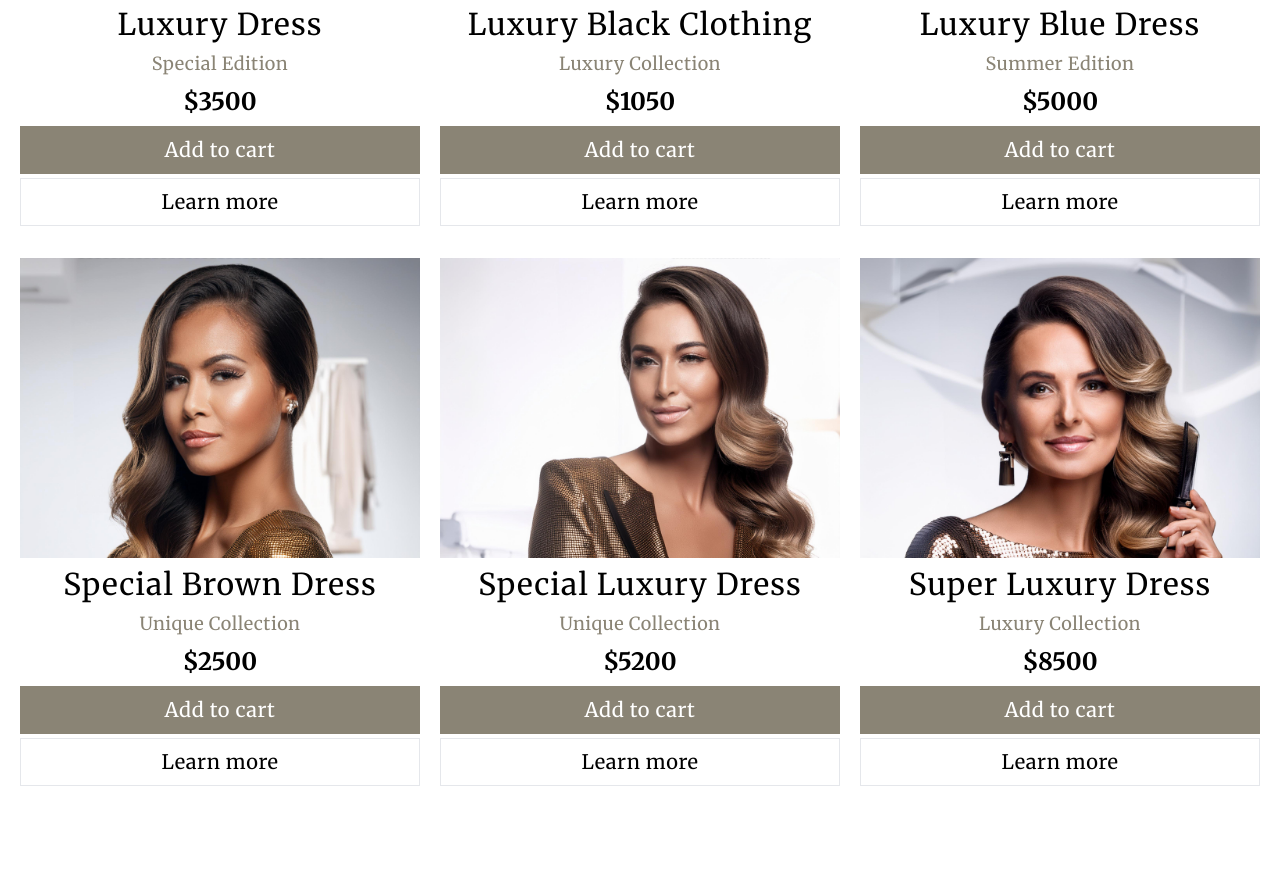
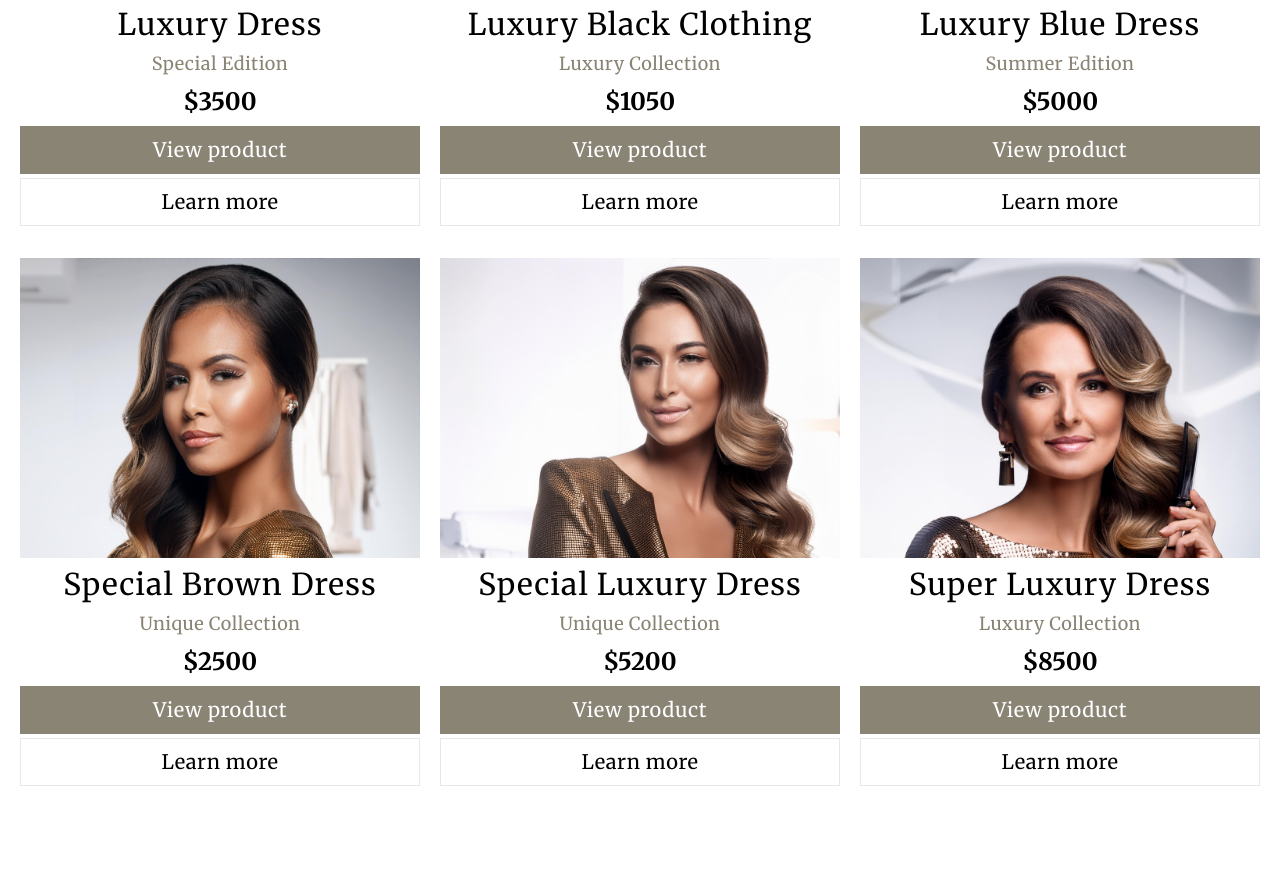
Before and after one commit to doraemon-35/ECommerce-theme, a React (Vite) app: page / in a window 1280 px wide. Shown: the part 1366-2248 px from the top of the page. Built offline with nearby package versions, Linux system fonts and the light colour scheme; data requests are answered from the project's data file.

Commit message:
pagination added on search page

```diff
--- a/src/components/ProductItem.tsx
+++ b/src/components/ProductItem.tsx
@@ -1,9 +1,5 @@
 import { Link } from "react-router-dom";
-import Button from "./Button";
-import { useAppDispatch } from "../hooks";
-import { addProductToTheCart } from "../features/cart/cartSlice";
 import { formatCategoryName } from "../utils/formatCategoryName";
-import toast from "react-hot-toast";
 
 const ProductItem = ({
   id,
@@ -11,19 +7,13 @@ const ProductItem = ({
   title,
   category,
   price,
-  popularity,
-  stock,
 }: {
   id: string;
   image: string;
   title: string;
   category: string;
   price: number;
-  popularity: number;
-  stock: number;
 }) => {
-  const dispatch = useAppDispatch();
-
   return (
     <div className="w-[400px] flex flex-col gap-2 justify-center max-md:w-[300px]">
       <Link
@@ -45,26 +35,12 @@ const ProductItem = ({
         ${price}
       </p>
       <div className="w-full flex flex-col gap-1">
-        <Button
-          mode="brown"
-          text="Add to cart"
-          onClick={() => {
-            dispatch(
-              addProductToTheCart({
-                id: id + "xlblack",
-                image,
-                title,
-                category,
-                price,
-                quantity: 1,
-                size: "xl",
-                color: "black",
-                popularity,
-                stock,
-              })
-            ); toast.success("Product added to the cart");
-          }}
-        />
+        <Link
+          to={`/product/${id}`}
+          className="text-white bg-secondaryBrown text-center text-xl font-normal tracking-[0.6px] leading-[72px] w-full h-12 flex items-center justify-center max-md:text-base"
+        >
+          View product
+        </Link>
         <Link
           to={`/product/${id}`}
           className="bg-white text-black text-center text-xl border border-[rgba(0, 0, 0, 0.40)] font-normal tracking-[0.6px] leading-[72px] w-full h-12 flex items-center justify-center max-md:text-base"
--- /dev/null
+++ b/src/components/ShowingSearchPagination.tsx
@@ -0,0 +1,34 @@
+import { HiChevronUp } from "react-icons/hi2";
+import Button from "./Button";
+import { useNavigate } from "react-router-dom";
+import { useAppSelector } from "../hooks";
+
+const ShowingSearchPagination = ({
+  page,
+  setCurrentPage,
+}: {
+  page: number;
+  setCurrentPage: (page: number) => void;
+}) => {
+  const { totalProducts, showingProducts } = useAppSelector(state => state.shop);
+  const navigate = useNavigate();
+  return (
+    <div className="px-5 max-[400px]:px-3 mt-12 mb-24">
+      <div className="flex flex-col gap-6 justify-center items-center w-1/2 mx-auto max-sm:w-3/4 max-sm:gap-5">
+        <p className="text-xl max-sm:text-lg">Showing { showingProducts } of { totalProducts }</p>
+        <Button
+          text="View More"
+          mode="white"
+          onClick={() => {
+            setCurrentPage(page + 1);
+            navigate(`/search?page=${page + 1}`);
+          }}
+        />
+        <a href="#gridTop" className="flex justify-center items-center text-xl gap-2 max-sm:text-lg">
+          Back to Top <HiChevronUp />
+        </a>
+      </div>
+    </div>
+  );
+};
+export default ShowingSearchPagination;
--- a/src/components/index.ts
+++ b/src/components/index.ts
@@ -19,3 +19,4 @@ export { default as CategoriesSection } from "./CategoriesSection";
 export { default as SidebarMenu } from "./SidebarMenu";
 export { default as Dropdown } from "./Dropdown";
 export { default as ScrollToTop } from "./ScrollToTop";
+export { default as ShowingSearchPagination } from "./ShowingSearchPagination";
--- a/src/data/db.json
+++ b/src/data/db.json
@@ -443,6 +443,86 @@
       "orderStatus": "Processing",
       "orderDate": "2024-08-31T07:12:42.805Z",
       "id": 5
+    },
+    {
+      "data": {
+        "emailAddress": "a@gmail.com",
+        "firstName": "Aca",
+        "lastName": "Cesnak",
+        "company": "Bojan Cesnak",
+        "address": "Marka Markovic 22",
+        "apartment": "123",
+        "city": "Belgrade",
+        "country": "United States",
+        "region": "Serbia",
+        "postalCode": "11080",
+        "phone": "06123123132",
+        "paymentType": "on",
+        "cardNumber": "123",
+        "nameOnCard": "321",
+        "expirationDate": "123",
+        "cvc": "321"
+      },
+      "products": [
+        {
+          "id": "2xlblack",
+          "image": "product image 2.jpg",
+          "title": "Luxury Black Clothing",
+          "category": "luxury-collection",
+          "price": 1050,
+          "quantity": 1,
+          "size": "xl",
+          "color": "black",
+          "popularity": 4,
+          "stock": 20
+        }
+      ],
+      "subtotal": 1050,
+      "orderStatus": "Processing",
+      "orderDate": "8/31/2024",
+      "id": 6
+    },
+    {
+      "data": {
+        "emailAddress": "a@gmail.com",
+        "firstName": "Aca",
+        "lastName": "Cesnak",
+        "company": "Bojan Cesnak",
+        "address": "Marka Markovic 22",
+        "apartment": "123",
+        "city": "asd",
+        "country": "United States",
+        "region": "Serbia",
+        "postalCode": "11080",
+        "phone": "06123123132",
+        "paymentType": "on",
+        "cardNumber": "123",
+        "nameOnCard": "321",
+        "expirationDate": "123",
+        "cvc": "321"
+      },
+      "products": [
+        {
+          "id": "2xlblack",
+          "image": "product image 2.jpg",
+          "title": "Luxury Black Clothing",
+          "category": "luxury-collection",
+          "price": 1050,
+          "quantity": 1,
+          "size": "xl",
+          "color": "black",
+          "popularity": 4,
+          "stock": 20
+        }
+      ],
+      "subtotal": 1050,
+      "user": {
+        "email": "a@gmail.com",
+        "id": 3
+      },
+      "orderStatus": "Processing",
+      "orderDate": "2024-08-31T07:47:13.076Z",
+      "id": 7
     }
   ],
   "users": [
@@ -460,6 +540,14 @@
       "password": "123321",
       "confirmPassword": "123321",
       "id": 2
+    },
+    {
+      "name": "A",
+      "lastname": "A",
+      "email": "a@gmail.com",
+      "password": "123321",
+      "confirmPassword": "123321",
+      "id": 3
     }
   ]
 }
--- a/src/pages/Search.tsx
+++ b/src/pages/Search.tsx
@@ -1,13 +1,17 @@
+import { useState } from "react";
 import {
   Button,
   ProductGrid,
   ProductGridWrapper,
-  ShowingPagination,
+  ShowingSearchPagination,
 } from "../components";
 import { Form, useSearchParams } from "react-router-dom";
 
 const Search = () => {
   const [searchParams] = useSearchParams();
+  const [currentPage, setCurrentPage] = useState<number>(
+    parseInt(searchParams.get("page") || "1")
+  );
 
   return (
     <div className="max-w-screen-2xl mx-auto">
@@ -26,11 +30,11 @@ const Search = () => {
         </div>
       </Form>
 
-      <ProductGridWrapper searchQuery={searchParams.get("query")!}>
+      <ProductGridWrapper searchQuery={searchParams.get("query")!} page={currentPage}>
         <ProductGrid />
       </ProductGridWrapper>
 
-      <ShowingPagination />
+      <ShowingSearchPagination page={currentPage} setCurrentPage={setCurrentPage} />
     </div>
   );
 };
```
Also changed, not shown: src/pages/index.ts (line endings or trailing spaces).
